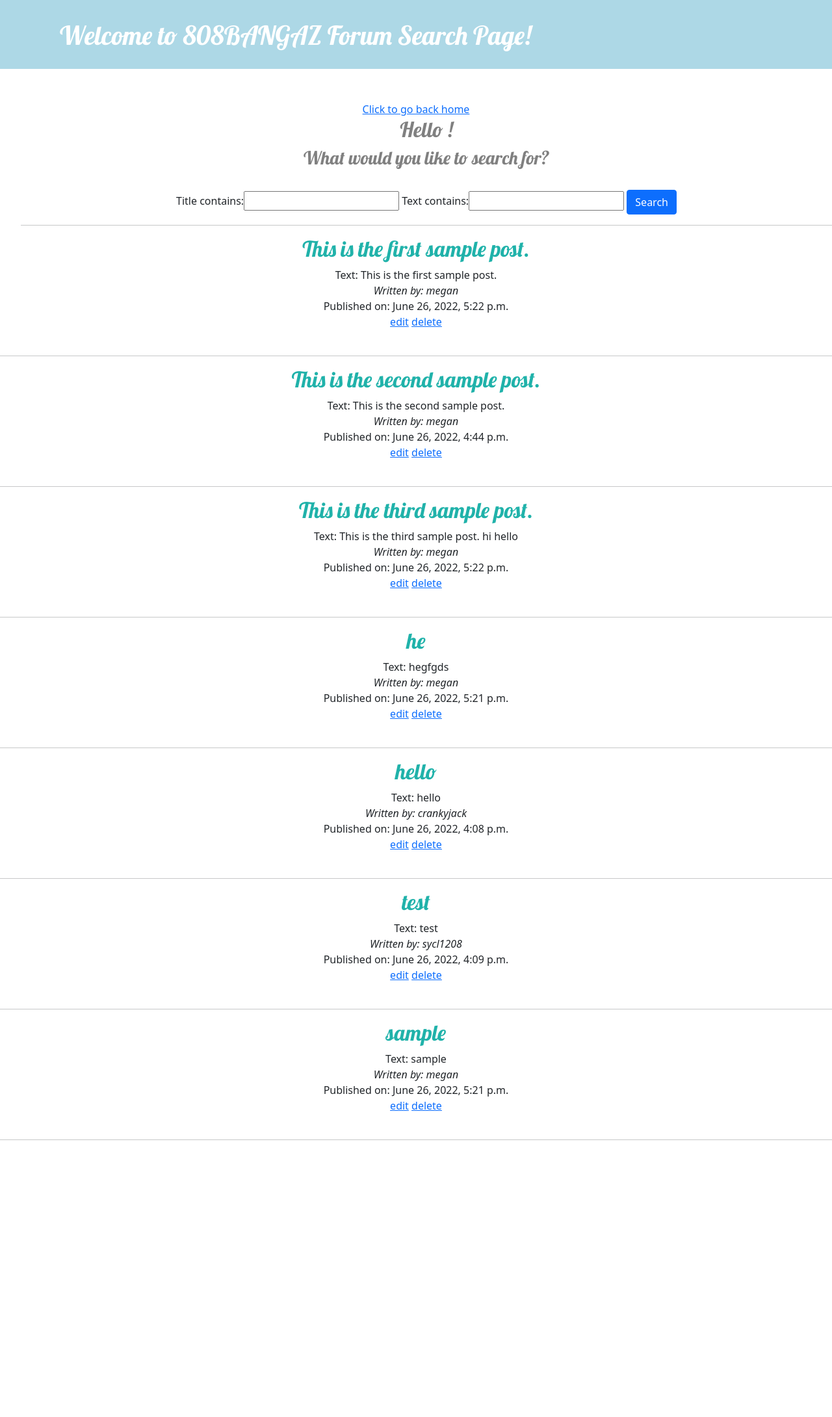
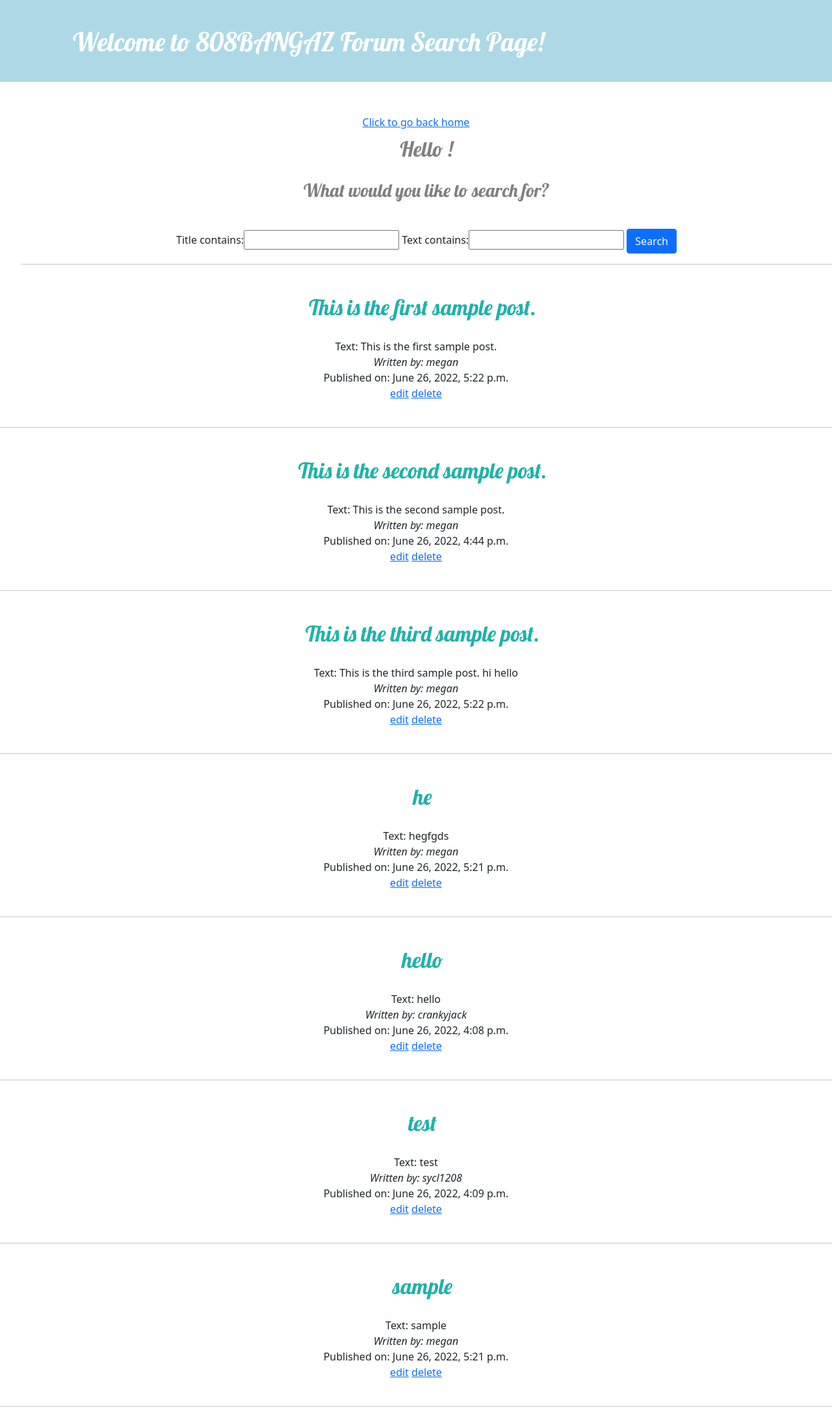
Before and after one commit to murrayn808/EE491F-project, a Django app: page /search/ in a window 1280 px wide. Shown: the whole page at 65% size. Before the commit the page ends 1754 px from the top, so only its background shows below. Run offline with Django 3.2, Linux system fonts and the light colour scheme; data comes from the database, SQL or seed files in the repository.

Commit message:
Add files via upload

```diff
--- a/django-application/blogs/static/css/blogs.css
+++ b/django-application/blogs/static/css/blogs.css
@@ -2,8 +2,9 @@
     background-color: lightblue;
     margin-top: 0;
     margin-bottom: 50px;
-    padding: 30px 20px 20px 40px;
+    padding: 10px 10px 10px 10px;
     font-family: 'Lobster', cursive;
+    text-align: left;
 }
 
 .top-menu {
@@ -22,6 +23,7 @@ h4 {
 
 
 .title{
+    padding: 30px 20px 20px 40px;
     color: lightseagreen;
     font-style: bold;
     font-family: 'Lobster', cursive;
@@ -31,11 +33,13 @@ h4 {
 
 .greeting2{
     color: white;
+    padding: 30px 20px 20px 30px;
     font-style: italic;
     font-family: 'Lobster', cursive;
 }
 
 .greeting3{
+    padding: 30px 20px 20px 30px;
     color: white;
     font-family: 'Lobster', cursive;
 }
@@ -54,5 +58,7 @@ h4 {
 }
 
 .user{
+    text-align: center;
+    padding: 10px 10px 10px 10px;
     color: gray;
 }
--- a/django-application/blogs/templates/blogs/base.html
+++ b/django-application/blogs/templates/blogs/base.html
@@ -2,7 +2,7 @@
 <!DOCTYPE html>
 <html>
     <head>
-        <title>808BANGAZ Forum Page</title>
+        <title>808BANGAZ Forum Home Page</title>
         <link rel="stylesheet" href="https://cdn.jsdelivr.net/npm/bootstrap@5.1.3/dist/css/bootstrap.min.css"
         integrity="sha384-1BmE4kWBq78iYhFldvKuhfTAU6auU8tT94WrHftjDbrCEXSU1oBoqyl2QvZ6jIW3"
         crossorigin="anonymous">
@@ -36,7 +36,7 @@
         </header>
         <ul>
             <center>
-            <a href="{% url 'post_list' %}">Home</a> <br>
+            {% comment %} <a href="{% url 'post_list' %}">Home</a> <br>  {% endcomment %}
             <a href="{% url 'ordering' %}">Ordering Forums From Newest to Oldest</a> <br>
             <a href="{% url 'todayDate' %}">Ordering Forums From Oldest to Newest</a><br>
             <a href="{% url 'search' %}">Search</a> <br>
--- a/django-application/blogs/templates/blogs/latest.html
+++ b/django-application/blogs/templates/blogs/latest.html
@@ -2,7 +2,7 @@
 <!DOCTYPE html>
 <html>
     <head>
-        <title>808BANGAZ Forum Page</title>
+        <title>808BANGAZ Forum Latest Page</title>
         <link rel="stylesheet" href="https://cdn.jsdelivr.net/npm/bootstrap@5.1.3/dist/css/bootstrap.min.css" integrity="sha384-1BmE4kWBq78iYhFldvKuhfTAU6auU8tT94WrHftjDbrCEXSU1oBoqyl2QvZ6jIW3" crossorigin="anonymous">
         <link href='//fonts.googleapis.com/css?family=Lobster&subset=latin,latin-ext' rel='stylesheet' type='text/css'>
         <link rel="stylesheet" href="{% static 'css/blogs.css' %}">
--- a/django-application/blogs/templates/blogs/search.html
+++ b/django-application/blogs/templates/blogs/search.html
@@ -19,7 +19,6 @@
                             <path d="M8 6.5a.5.5 0 0 1 .5.5v1.5H10a.5.5 0 0 1 0 1H8.5V11a.5.5 0 0 1-1 0V9.5H6a.5.5 0 0 1 0-1h1.5V7a.5.5 0 0 1 .5-.5z"/>
                             <path d="M14 4.5V14a2 2 0 0 1-2 2H4a2 2 0 0 1-2-2V2a2 2 0 0 1 2-2h5.5L14 4.5zm-3 0A1.5 1.5 0 0 1 9.5 3V1H4a1 1 0 0 0-1 1v12a1 1 0 0 0 1 1h8a1 1 0 0 0 1-1V4.5h-2z"/>
                         </svg>
-
                     </a>
                 {% endif %}
                 <h1 class='greeting3'>Welcome to 808BANGAZ Forum Search Page!</h1>
@@ -28,12 +27,7 @@
     <center>
         <a href="{% url 'post_list' %}">{% csrf_token %}Click to go back home</a>
     </center>
-<head>
-    <title>Searching for Blog</title>
-    <link rel="stylesheet" href="https://cdn.jsdelivr.net/npm/bootstrap@5.1.3/dist/css/bootstrap.min.css" integrity="sha384-1BmE4kWBq78iYhFldvKuhfTAU6auU8tT94WrHftjDbrCEXSU1oBoqyl2QvZ6jIW3" crossorigin="anonymous">
-    <link href='//fonts.googleapis.com/css?family=Lobster&subset=latin,latin-ext' rel='stylesheet' type='text/css'>
-    <link rel="stylesheet" href="{% static 'css/blogs.css' %}">
-</head>
+
 {% if blogs_list %}
     <center>
         <ul>
@@ -60,11 +54,13 @@
 
         <br>
         <br>
+        <hr>
     </center>
-        <hr>
+
     {% endfor %}
     </ul>
 
 {% else %}
-    <p>No blogs posted.</p>
+    <br>
+    <p> No blogs posted. </p>
 {% endif %}
--- a/django-application/blogs/urls.py
+++ b/django-application/blogs/urls.py
@@ -1,6 +1,5 @@
 from django.urls import path
 from . import views
-# from .views import LikeView
 
 urlpatterns = [
     path('', views.post_list, name='post_list'),
@@ -12,10 +11,7 @@ urlpatterns = [
     path('update/<int:pk>', views.UpdateView.as_view(), name='update'),
     path('delete/<int:pk>', views.DeleteView.as_view(), name='delete'),
     path('latest/', views.TodayView.as_view(), name='todayDate'),
-
-    # path('post/<int:pk>/post-detail', PostDetailView.as_view(), name='post-detail'),
     path('register', views.register_request, name="register"),
     path('login/', views.login_request, name="login"),
     path('logout/', views.logout_request, name="logout"),
-    # path('like/<int:pk>', LikeView, name='like_post'),
 ]
--- a/django-application/blogs/views.py
+++ b/django-application/blogs/views.py
@@ -11,8 +11,6 @@ from .forms import NewUserForm
 from django.contrib.auth import login, authenticate, logout
 from django.contrib import messages
 from django.contrib.auth.forms import AuthenticationForm
-from django.http import HttpResponseRedirect
-from django.template import Context
 
 
 # Register an account
```
Lines whose indentation alone changed are shown as unchanged.
